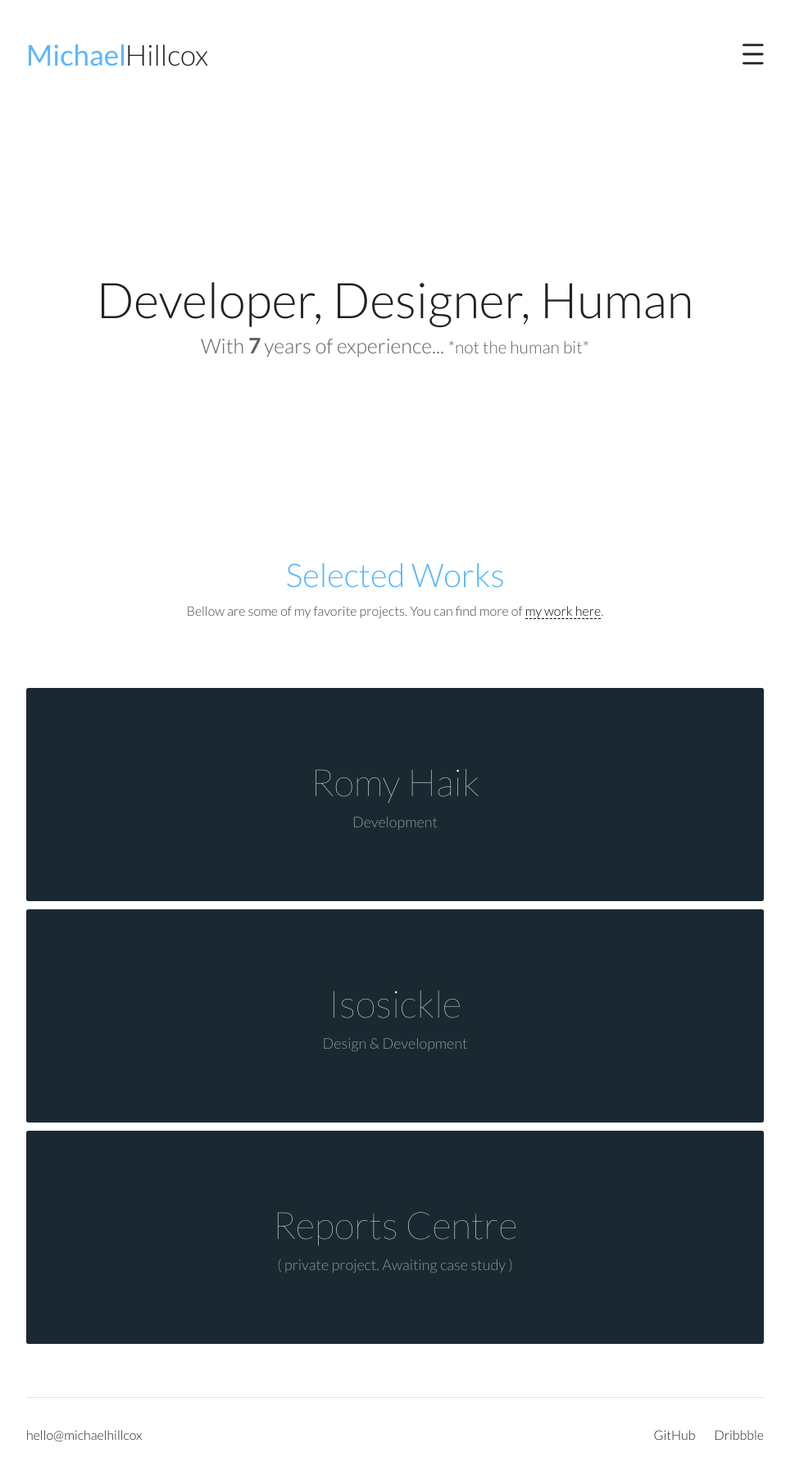
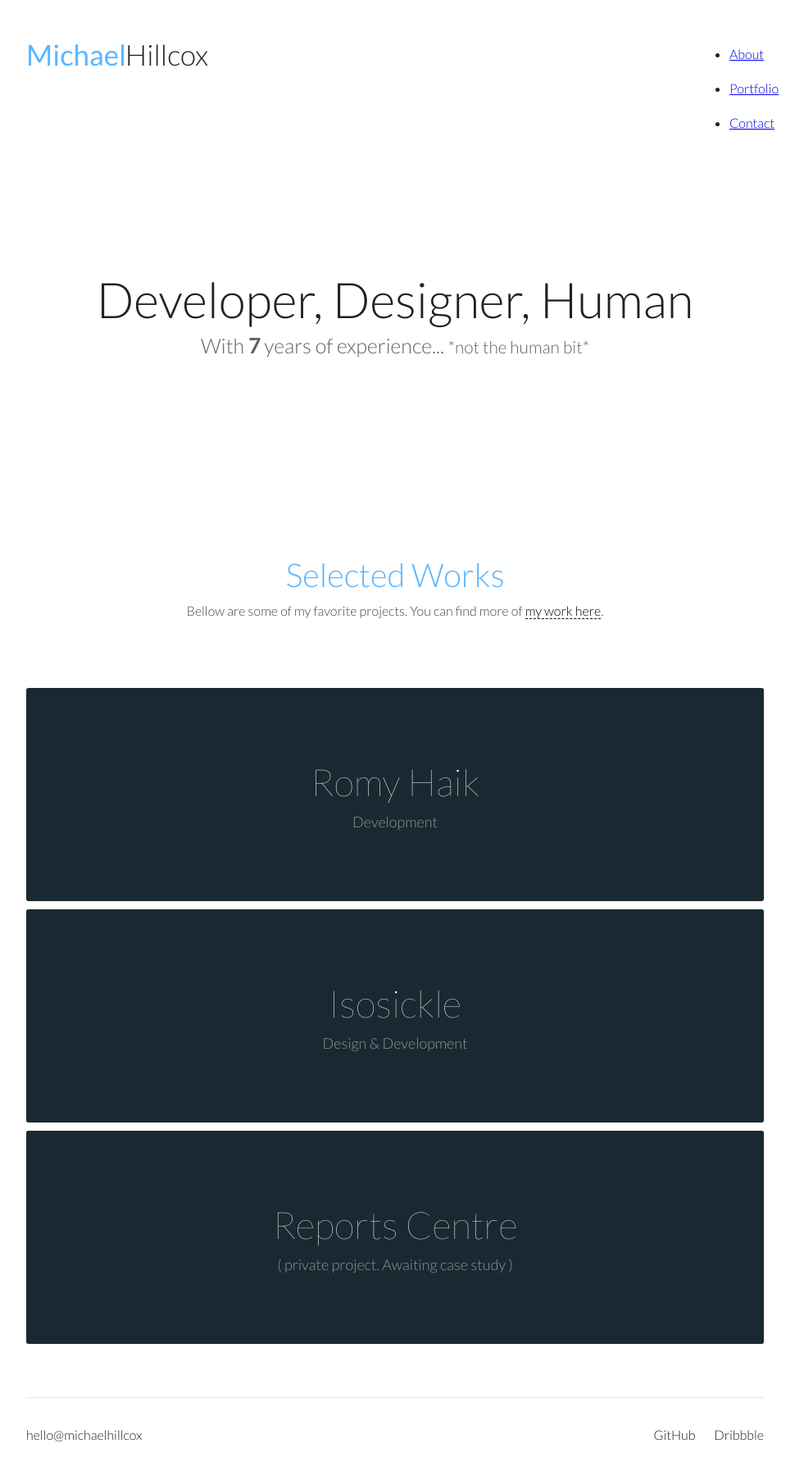
Before and after one commit to MichaelHillcox/Michael, a Jekyll site: the page built from index.html, in a window 1280 px wide. Shown: the whole page at 82% size, without its empty margins (158-1139 px from the left). Built offline with Jekyll 4.4.1, drawn with Linux system fonts in a browser that asks for light colours.

Commit message:
Yeah, Navigation needs work...

```diff
--- a/_layouts/default.html
+++ b/_layouts/default.html
@@ -3,6 +3,7 @@
     <head>
         <meta charset="utf-8">
         <title>Michael Hillcox</title>
+        <link href="https://fonts.googleapis.com/css?family=Lato:100,300,400" rel="stylesheet">
         <link rel="stylesheet" href="{{ "/assets/master.css" | relative_url }}" charset="utf-8">
 
         <meta name="viewport" content="width=device-width, initial-scale=1.0">
@@ -17,16 +18,15 @@
                 <span id="hillcox">Hillcox</span>
             </a>
             <nav id="topNav">
-                <svg width="26px" height="42px" viewBox="21 22 54 52">
+                <svg id="navIcon" width="26px" height="42px" viewBox="21 22 54 52">
                     <rect id="Rectangle" stroke="none" fill="#212121" fill-rule="evenodd" x="21" y="22" width="53.1344077" height="6" rx="3"></rect>
                     <rect id="Rectangle" stroke="none" fill="#212121" fill-rule="evenodd" x="21" y="68" width="53.1344077" height="6" rx="3"></rect>
                     <rect id="Rectangle" stroke="none" fill="#212121" fill-rule="evenodd" x="21" y="45" width="53.1344077" height="6" rx="3"></rect>
                 </svg>
-                <div id='navBeGone' class="hidden">
+                <div>
                     <ul>
-                        <li><a href="/">Home</a></li>
-                        <li><a href="/me">Me</a></li>
-                        <li><a href="/work">Work</a></li>
+                        <li><a href="/about">About</a></li>
+                        <li><a href="/portfolio">Portfolio</a></li>
                         <li><a href="/contact">Contact</a></li>
                     </ul>
                 </div>
--- a/assets/master.scss
+++ b/assets/master.scss
@@ -1,8 +1,5 @@
 ---
 ---
-
-@import 'https://fonts.googleapis.com/css?family=Lato:300,400,100';
-
 $textColour: rgb(33, 33, 33);
 $blue: rgb(91, 183, 255);
 
@@ -57,6 +54,10 @@ header#header {
         width: 42px;
         height: 42px;
         text-align: right;
+
+        #navIcon {
+            display: none;
+        }
 
         #navBeGone {
             &:not(.hidden) {
```
